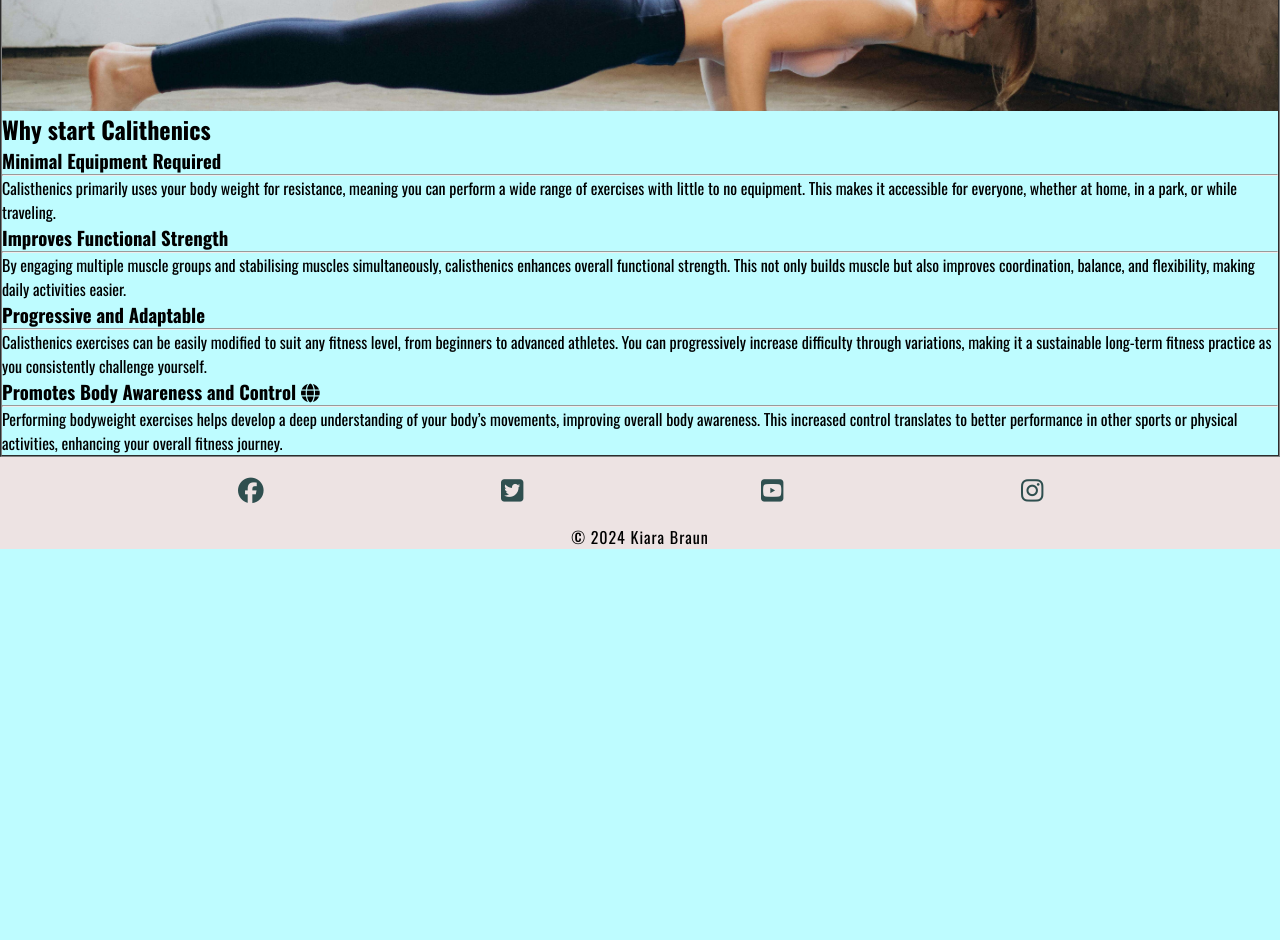
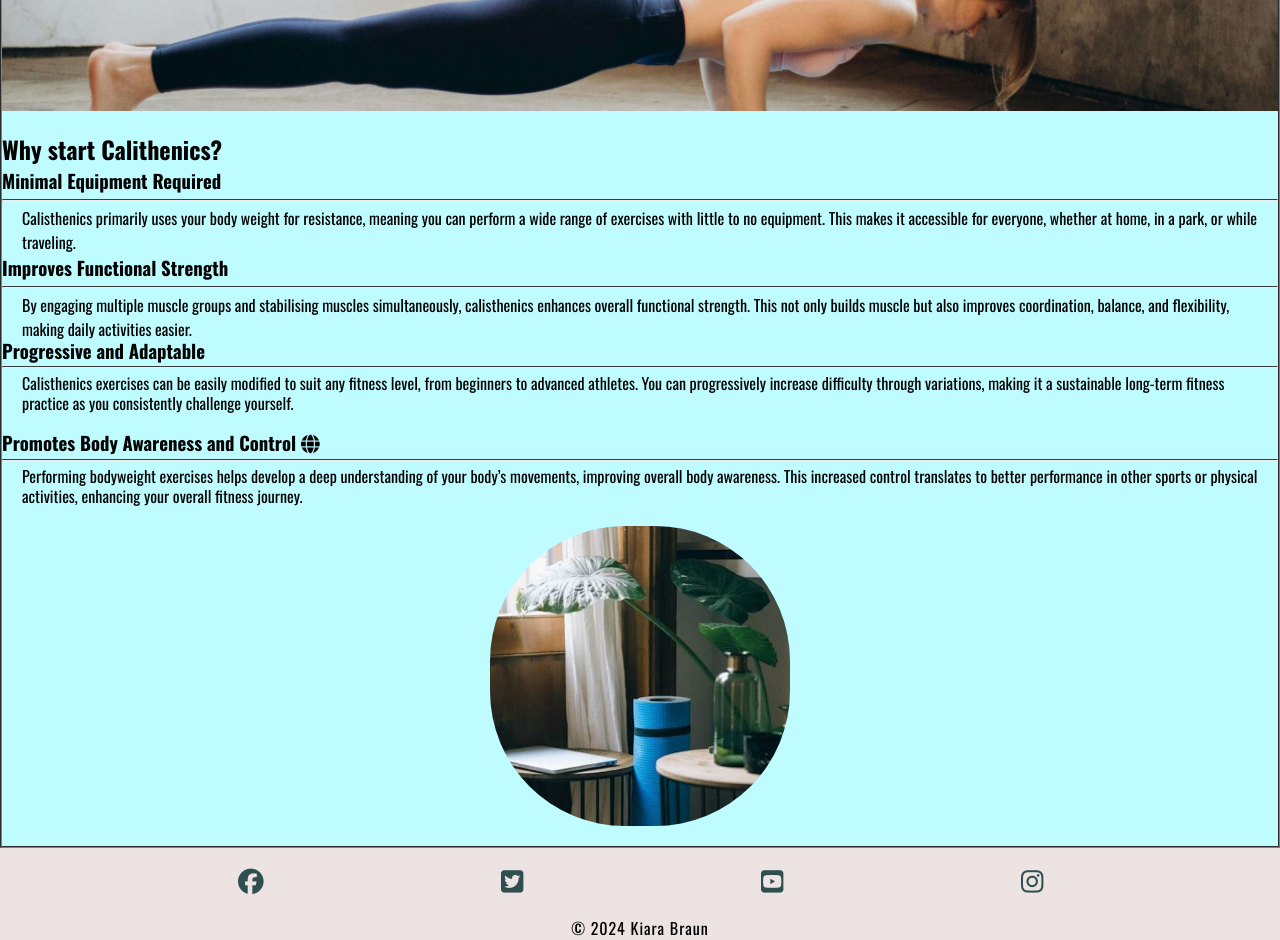
Before and after one commit to braunie999/BalancingBodyweight, a plain HTML site: page index.html in a window 1280 px wide. Shown: the part 340-1280 px from the top of the page. Before the commit the page ends 889 px from the top, so only its background shows below. Drawn offline with nearby package versions, Linux system fonts and the light colour scheme.

Commit message:
fixing css

```diff
--- a/assets/css/style.css
+++ b/assets/css/style.css
@@ -30,7 +30,6 @@ header {
     display: flex;
     justify-content: space-between;
     align-items: baseline;
-    text-transform: uppercase;
 }
 
 header a {
@@ -60,7 +59,6 @@ nav {
     left: 0;
     padding: 0 1.2rem;
     box-shadow: 0 2.2px 2.2px #ede3e3;
-    display: none;
     top: 100%;
 }
 
@@ -69,7 +67,8 @@ nav {
 }
 
 #nav-toggle {
-    display: none;
+   display: flex;
+   list-style-type: none;
 }
 
 .nav-toggle-label {
@@ -81,7 +80,7 @@ nav {
 main {
     margin-top: 49px;
     border: 2px groove gray;
-    flex-grow: 1;
+    flex-grow: 1 0 auto;
 }
 
 /* Hero section */
@@ -108,6 +107,51 @@ main {
     color: #ffffff;
     font-style: italic;
 }
+
+/* Reasons section */
+#reasons {
+    width: 90%;
+    margin: 20px auto;
+}
+
+#reasons h2 {
+    margin-bottom: 20px;
+    text-align: center;
+    font-size: 280%;
+}
+
+#benefits-to-start>div,
+#physical-benefits>div {
+    line-height: 20px;
+    margin-bottom: 20px;
+}
+
+#benefits p {
+    padding: 0 20px;
+}
+
+#benefits hr {
+    border-top: 1px solid #3a3a3a;
+    margin: 5px 0;
+}
+
+#circle-cover-bg {
+    background: url('../images/yogamat.jpg') no-repeat top center / cover;
+    height: 70vw;
+    width: 70vw;
+    margin-bottom: 20px;
+    /* Makes the square image into a circle */
+    border-radius: 45%;
+    max-width: 300px;
+    max-height: 300px;
+}
+
+#benefits-image {
+    display: flex;
+    align-items: center;
+    justify-content: center;
+}
+
 /* Footer */
 footer {
     background-color: #ede3e3;
--- a/index.html
+++ b/index.html
@@ -45,9 +45,9 @@
             </div>
         </section>
         <section id="reasons"></section>
-            <h2>Why start Calithenics</h2>
+            <h2>Why start Calithenics?</h2>
             <div id="benefits">
-                <div id="benefits-mentals">
+                <div id="reasons-to-start">
                     <div>
                         <h3>Minimal Equipment Required</h3>
                         <hr>
@@ -59,7 +59,7 @@
                         <p>By engaging multiple muscle groups and stabilising muscles simultaneously, calisthenics enhances overall functional strength. This not only builds muscle but also improves coordination, balance, and flexibility, making daily activities easier.</p>
                     </div>
                 </div>
-                <div id="benefits-mental">
+                <div id="physical-benefits">
                     <div>
                         <h3>Progressive and Adaptable</h3>
                         <hr>
```
Also changed, not shown: assets/images/yogamat.jpg (added).
